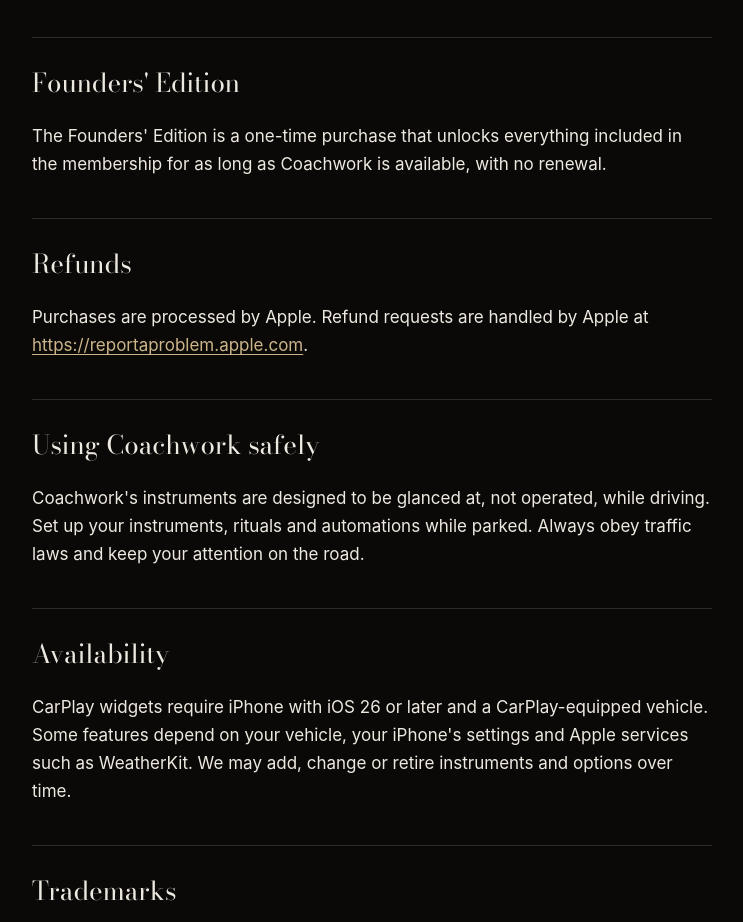
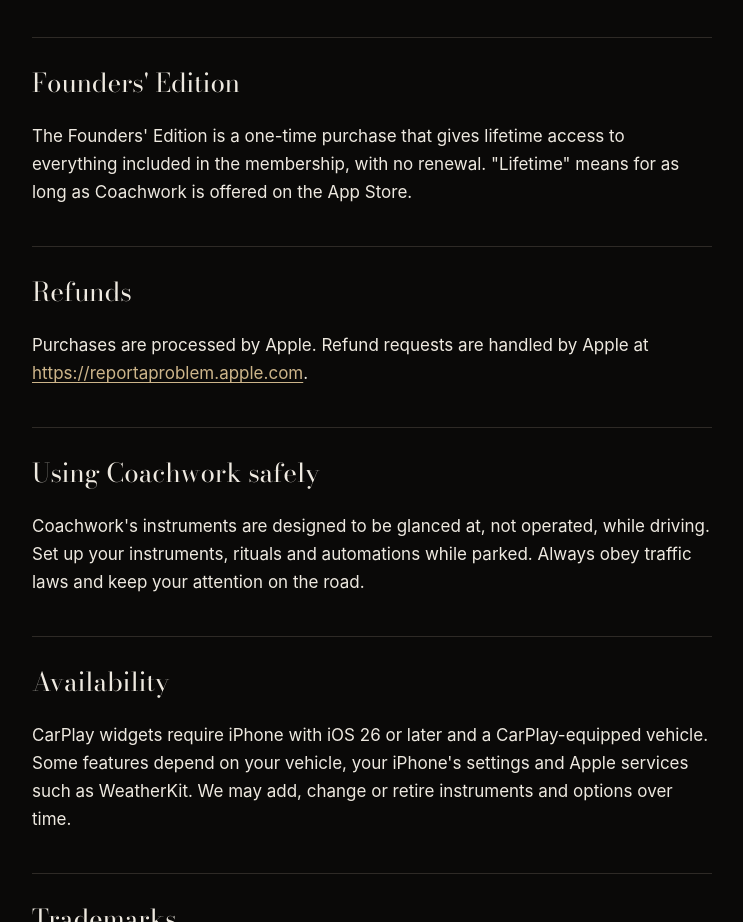
Before and after one commit to AkiKawasaki21/coachwork, a plain HTML site: page terms/index.html in a window 1280 px wide. Shown: the part 887-1809 px from the top of the page, without its empty margins (268-1011 px from the left). Drawn offline with nearby package versions, Linux system fonts and the light colour scheme.

Commit message:
docs: clarify Founders' Edition lifetime access

```diff
--- a/terms/index.html
+++ b/terms/index.html
@@ -45,7 +45,7 @@
 <h2>Membership</h2>
 <ul><li><strong>Coachwork Membership</strong> is an auto-renewing monthly subscription. It unlocks every finish, metal, numeral and hand style, dial engraving, all four instruments and the spoken greeting.</li><li>Payment is charged to your Apple Account when you confirm the purchase.</li><li>The membership renews automatically each month at the price shown in the app unless you cancel at least 24 hours before the end of the current period. Your account is charged for renewal within the 24 hours before the current period ends.</li><li>You can manage or cancel your membership at any time in Settings &gt; your name &gt; Subscriptions, or from Coachwork's settings. Cancelling stops future renewals; you keep access until the end of the period you've paid for.</li><li>When a membership ends, your instruments return to the house finish. Your commission is kept, so it comes back if you rejoin.</li></ul>
 <h2>Founders' Edition</h2>
-<p>The Founders' Edition is a one-time purchase that unlocks everything included in the membership for as long as Coachwork is available, with no renewal.</p>
+<p>The Founders' Edition is a one-time purchase that gives lifetime access to everything included in the membership, with no renewal. "Lifetime" means for as long as Coachwork is offered on the App Store.</p>
 <h2>Refunds</h2>
 <p>Purchases are processed by Apple. Refund requests are handled by Apple at <a href="https://reportaproblem.apple.com">https://reportaproblem.apple.com</a>.</p>
 <h2>Using Coachwork safely</h2>
```
